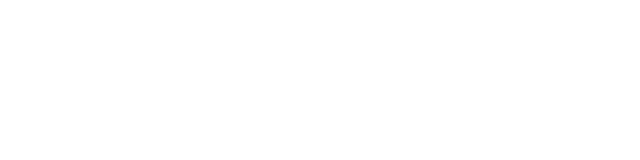
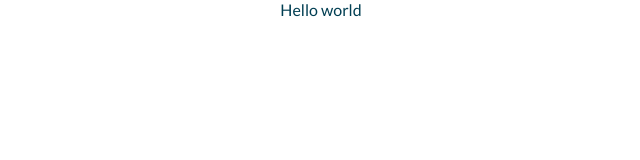
Before and after one commit to Community-Energy-Labs/GridShiftHackathon2020_Repo, a React (Create React App) app in the folder frontend/: page /menu in a window 1280 px wide. Shown: the top 160 px of the page, without its empty margins (319-959 px from the left). Built offline with nearby package versions, Linux system fonts and the light colour scheme.

Commit message:
Add menu page

```diff
--- a/frontend/src/App.js
+++ b/frontend/src/App.js
@@ -21,6 +21,7 @@ import NotificationLogoHover from './images/cel-mock-ups-V4-18-red-selected.png'
 import NotificationClicked from './images/cel-mock-ups-V4-18-green-selected.png'
 
 import { getCombinedData, getNotifications, sendText } from './utils/dataService'
+import Menu from './menu';
 
 const CustomizedXAxisTick = ({x, y, stroke, payload,}) => {
   return (
@@ -264,6 +265,9 @@ function App() {
           </ResponsiveContainer>
           </>
         )}/>
+        <Route exact path='/menu' render={({ history }) => (
+          <Menu />
+        )}/>
     </Switch>
     </div>
   )
--- /dev/null
+++ b/frontend/src/menu.js
@@ -0,0 +1,11 @@
+import React from 'react'
+
+const Menu = () => {
+  return (
+    <div>
+      Hello world
+    </div>
+  )
+}
+
+export default Menu
```
